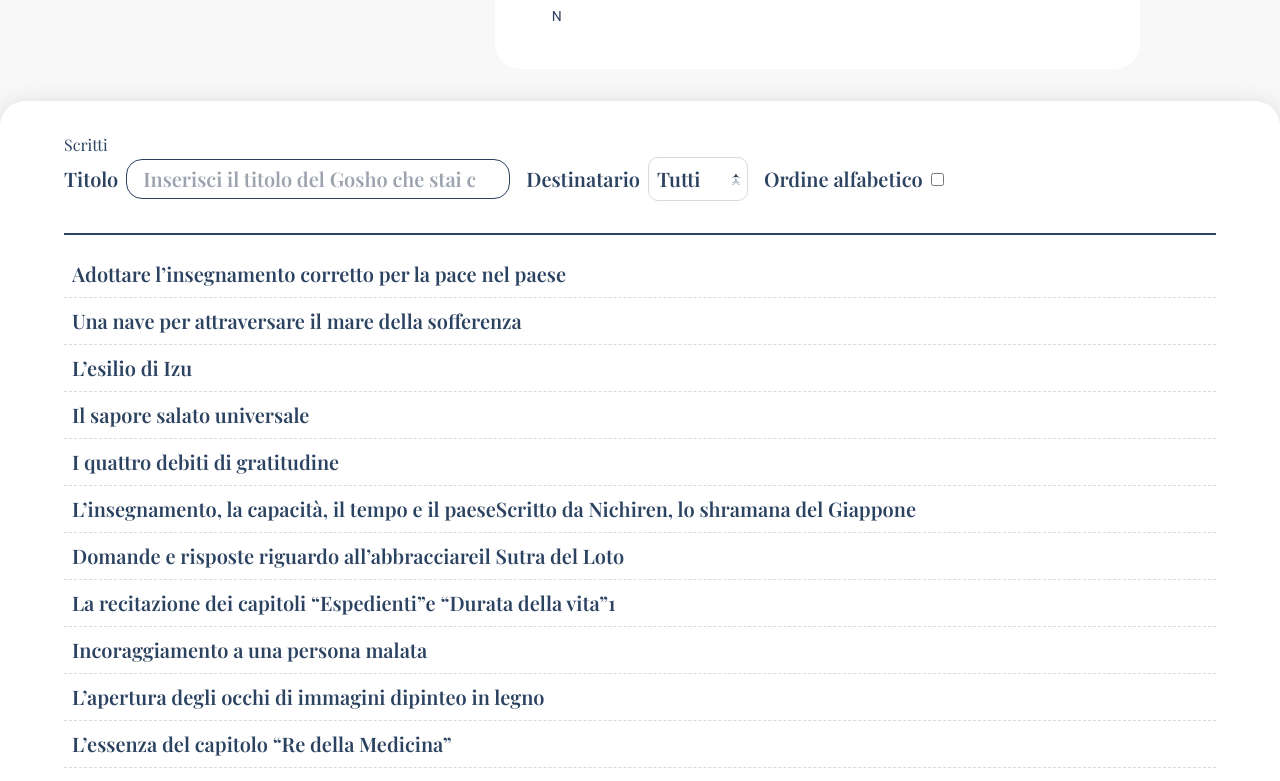
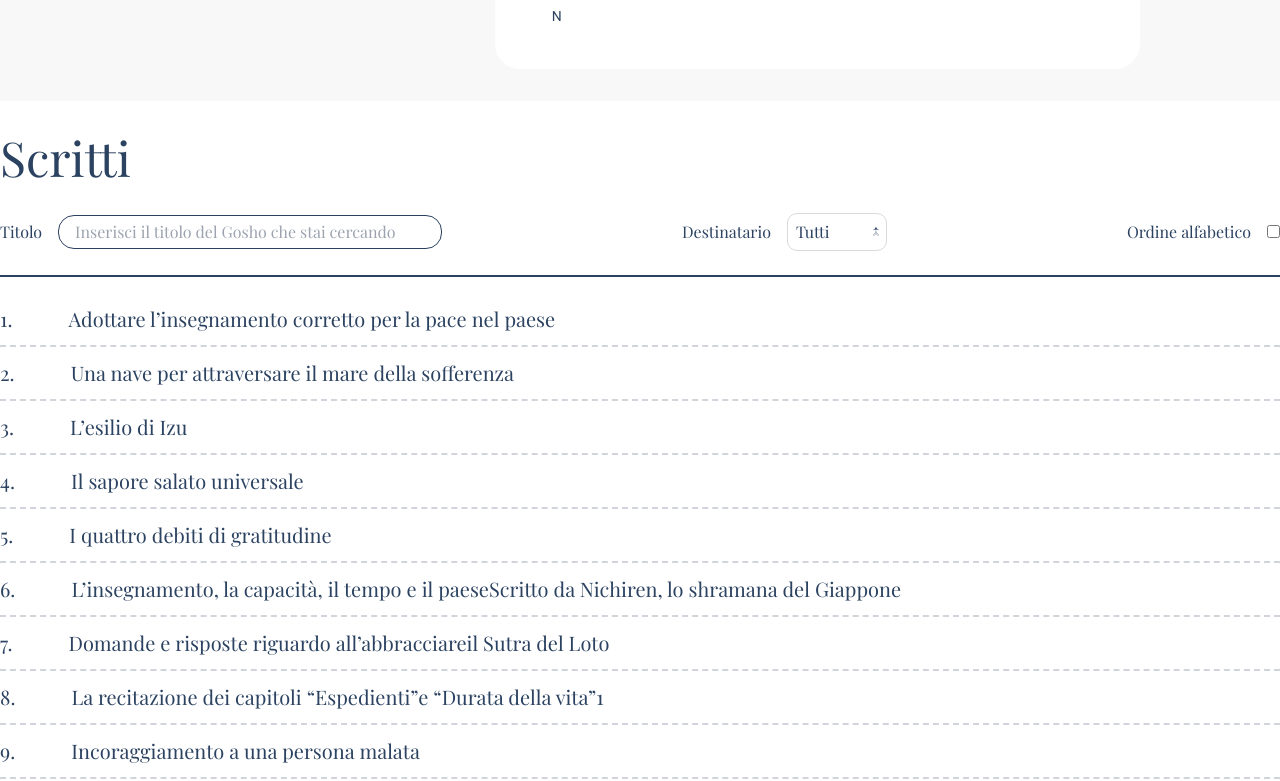
Before and after one commit to upalatucci/biblioteca-nextjs, a Next.js app: page /rsnd-vol1 in a window 1280 px wide. Shown: the part 780-1561 px from the top of the page. Built offline with nearby package versions, Linux system fonts and the light colour scheme; a web font is replaced by a local one.

Commit message:
flossario e gosho tailwindcss

```diff
--- a/components/GoshoList.tsx
+++ b/components/GoshoList.tsx
@@ -18,7 +18,7 @@ const generateRecipients = (jsonData) => {
     if (recipient)
       recipientOptions.push({
         value: recipientOptions.length,
-        label: recipient
+        label: recipient,
       });
   });
 
@@ -56,20 +56,20 @@ const GoshoList: React.FC<GoshoListProps> = ({ jsonData }) => {
   );
 
   return (
-    <section className="blank-section">
-      <div className="gosho-list-section container">
-        <h2>Scritti</h2>
-        <form>
-          <label>
-            Titolo
+    <section className="bg-white">
+      <div className="container mx-auto py-8">
+        <h2 className="text-4xl md:text-5xl text-secondary mb-8">Scritti</h2>
+        <form className="border-b-2 border-secondary pb-2 flex items-center justify-between flex-wrap">
+          <label className="mb-4">
+            <span className="mr-4">Titolo</span>
             <SearchInput
               value={titleFilter}
               onChange={(e) => setTitleFilter(e.target.value)}
               placeholder="Inserisci il titolo del Gosho che stai cercando"
             />
           </label>
-          <label>
-            Destinatario
+          <label className="mb-4 flex items-center">
+            <span className="mr-4">Destinatario</span>
             <Select
               onChange={setRecipient}
               value={recipient}
@@ -77,8 +77,8 @@ const GoshoList: React.FC<GoshoListProps> = ({ jsonData }) => {
               options={recipientOptions}
             />
           </label>
-          <label>
-            Ordine alfabetico
+          <label className="mb-4">
+            <span className="mr-4">Ordine alfabetico</span>
             <input
               type="checkbox"
               value="alphabeticOrder"
@@ -87,11 +87,14 @@ const GoshoList: React.FC<GoshoListProps> = ({ jsonData }) => {
             />
           </label>
         </form>
-        <ul className="gosho-list">
-          {goshoOrdered.map((post) => (
-            <li key={post.slug}>
+        <ul className="mt-4 divide-y-2 divide-gray-300 divide-dashed text-xl">
+          {goshoOrdered.map((post, index) => (
+            <li key={post.slug} className="py-3">
               <Link href={`/posts/${post.slug}`}>
-                <a>{post.title}</a>
+                <a className="flex">
+                  <span className="mr-8 lg:mr-14">{index + 1}.</span>{" "}
+                  <span>{post.title}</span>
+                </a>
               </Link>
             </li>
           ))}
--- a/pages/glossario.tsx
+++ b/pages/glossario.tsx
@@ -3,6 +3,7 @@ import HomeNavbar from "../components/Navbar/HomeNavbar";
 import { useState } from "react";
 import glossario from "../books/glossario.json";
 import SearchInput from "../components/SearchInput";
+import classNames from "classnames";
 
 const alfabeto = "abcdefghijklmnopqrstuvwxyz".split("");
 
@@ -12,7 +13,7 @@ type RicercaGlossarioProps = {
 };
 const RicercaGlossario: React.FC<RicercaGlossarioProps> = ({
   lettera,
-  filterText
+  filterText,
 }) => {
   let glossarioFiltrato = glossario;
 
@@ -27,12 +28,14 @@ const RicercaGlossario: React.FC<RicercaGlossarioProps> = ({
   }
 
   return (
-    <ul>
+    <ul className="divide-y-2 divide-gray-200 divide-dashed">
       {glossarioFiltrato?.map((glossarioRicerca) => (
-        <li
+        <li className="py-4" key={glossarioRicerca.title}>
+          <span
+            className="font-bold text-lg"
             dangerouslySetInnerHTML={{ __html: glossarioRicerca.title }}
-          key={glossarioRicerca.title}
-        />
+          ></span>
+        </li>
       ))}
     </ul>
   );
@@ -47,12 +50,32 @@ export default function Glossario() {
         <title>NICHIREN Library | Glossario</title>
       </Head>
 
-      <div className="search-page">
-        <h1>NICHIREN Library</h1>
+      <div>
         <HomeNavbar />
 
-        <div className="filtri-glossario">
+        <section className="bg-white">
+          <div className="container mx-auto py-8 px-4">
+            <h2 className="text-4xl md:text-5xl px-4 font-bold mb-8">Glossario</h2>
+            <form className="flex flex-col flex-wrap">
+              <div className="mb-4 flex items-stretch lg:items-center justify-between flex-wrap flex-col xl:flex-row">
+                <label className="bg-defaultBg shadow-md px-8 py-4 rounded-xl mb-6 md:flex w-full xl:w-auto">
+                  <span className="text-primary font-bold text-xl">Filtra i risultati per:</span>
+
+                  <div className="flex flex-col md:flex-row items-start md:items-center justify-start ml-4 md:ml-0 ">
+                  <label className="md:ml-6">
+                    <input type="checkbox" className="mr-4" />
+                    <span>RSND vol. I/II</span>
+                  </label>
+                  <label className="md:ml-6">
+                    <input type="checkbox" className="mr-4" />
+                    <span>Il Sutra del Loto</span>
+                  </label>
+                  </div>
+                </label>
+                <div className="hidden xl:block mb-6 h-8 w-1 border-r-2 border-gray-100"></div>
+                <div className="mb-6 self-center">
                   <label>
+                    <span className="font-bold text-xl mr-4">Cerca un termine</span>
                     <SearchInput
                       onChange={(e) => setRicercaTesto(e.currentTarget.value)}
                       value={ricercaTesto}
@@ -60,13 +83,18 @@ export default function Glossario() {
                     />
                   </label>
                 </div>
-        <div className="lettere-glossario">
+              </div>
+              <div className="flex flex-wrap items-center justify-center gap-1">
                 {alfabeto.map((lettera) => (
                   <button
                     key={lettera}
-              className={`lettera  ${
-                letteraSelezionata === lettera ? "selected" : ""
-              }`}
+                    className={classNames(
+                      "h-10 w-10 rounded-2xl border-secondary border",
+                      {
+                        "bg-secondary text-white":
+                          letteraSelezionata === lettera,
+                      }
+                    )}
                     onClick={() =>
                       lettera === letteraSelezionata
                         ? setLetteraSelezionata("")
@@ -77,12 +105,15 @@ export default function Glossario() {
                   </button>
                 ))}
               </div>
+            </form>
 
             <RicercaGlossario
               lettera={letteraSelezionata}
               filterText={ricercaTesto}
             />
           </div>
+        </section>
+      </div>
     </>
   );
 }
--- a/styles/globals.scss
+++ b/styles/globals.scss
@@ -8,9 +8,7 @@
 @import "./book-description.scss";
 @import "./mediaQueries.scss";
 @import "./select.scss";
-@import "./gosho-list.scss";
 @import "./posts.scss";
-@import "./glossario.scss";
 
 html,
 body {
--- a/styles/glossario.scss
+++ /dev/null
@@ -1,23 +0,0 @@
-@import "./mediaQueries.scss";
-
-
-.lettere-glossario {
-    display: flex;
-    align-items: center;
-    justify-content: center;
-    flex-wrap: wrap;
-
-    .lettera {
-        font-size: 20;
-        padding: var(--space-md);
-        margin: var(--space-md);
-        border-radius: var(--border-radius-sm);
-        border: 1px solid var(--color-text);
-
-        &.selected {
-            background-color: var(--color-text);
-            color: white;
-        }
-    }
-
-}
--- a/styles/gosho-list.scss
+++ /dev/null
@@ -1,45 +0,0 @@
-.gosho-list-section {
-    max-width: 1400px;
-    margin: 0 auto;
-
-    form {
-        display: flex;
-        align-items: center;
-
-        label {
-            display: flex;
-            align-items: center;
-            font-size: 20px;
-            font-weight: 600;
-
-            &:not(:last-of-type) {
-                margin-right: var(--space-md);
-            }
-
-            & > * {
-                margin-left: var(--space-sm);
-            }
-        }
-
-        padding-bottom: var(--space-lg);
-        border-bottom: 2px solid var(--color-text);
-    }
-
-    ul {
-        width: 100%;
-        padding-left: 0;
-        margin-top: var(--space-md);
-
-        li {
-            font-size: 20px;
-            font-weight: 600;
-            list-style-type: none;
-            padding: var(--space-sm);
-
-
-            &:not(:last-of-type) {
-                border-bottom: 1px dashed var(--color-gray);
-            }
-        }
-    }
-}
--- a/styles/mediaQueries.scss
+++ b/styles/mediaQueries.scss
@@ -1,10 +1,10 @@
 $grid-breakpoints: (
   xs: 0,
-  sm: 576px,
+  sm: 640px,
   md: 768px,
   lg: 1024px,
-  xl: 1200px,
-  xxl: 1400px
+  xl: 1280px,
+  xxl: 1536px
 );
 
 @mixin onTablet {
```
Lines whose indentation alone changed are shown as unchanged.
